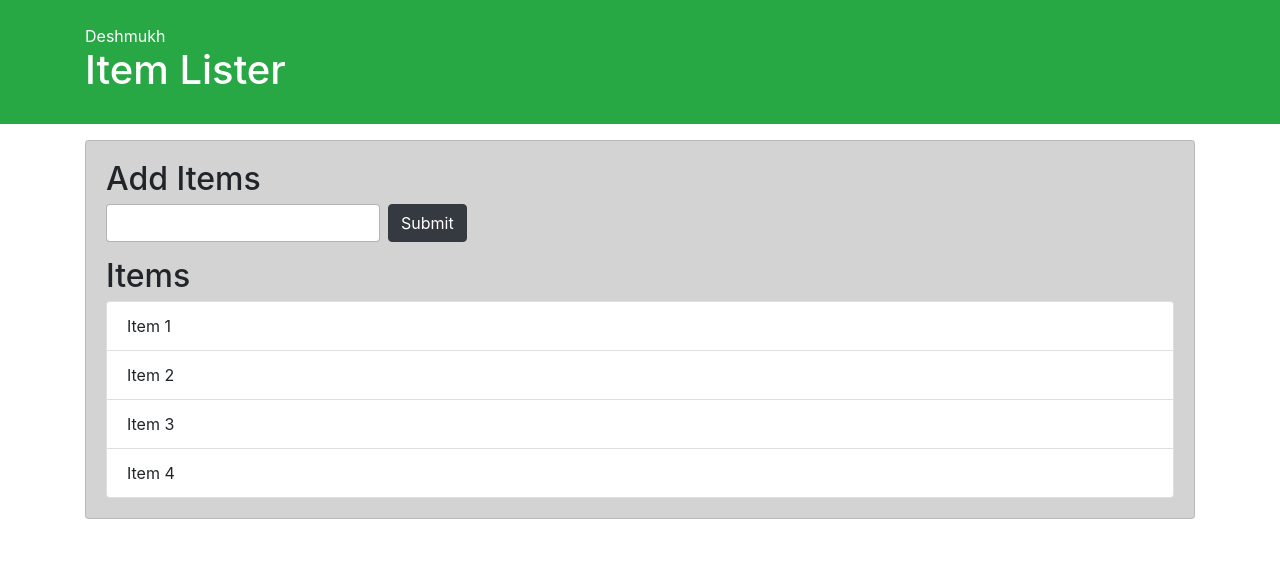
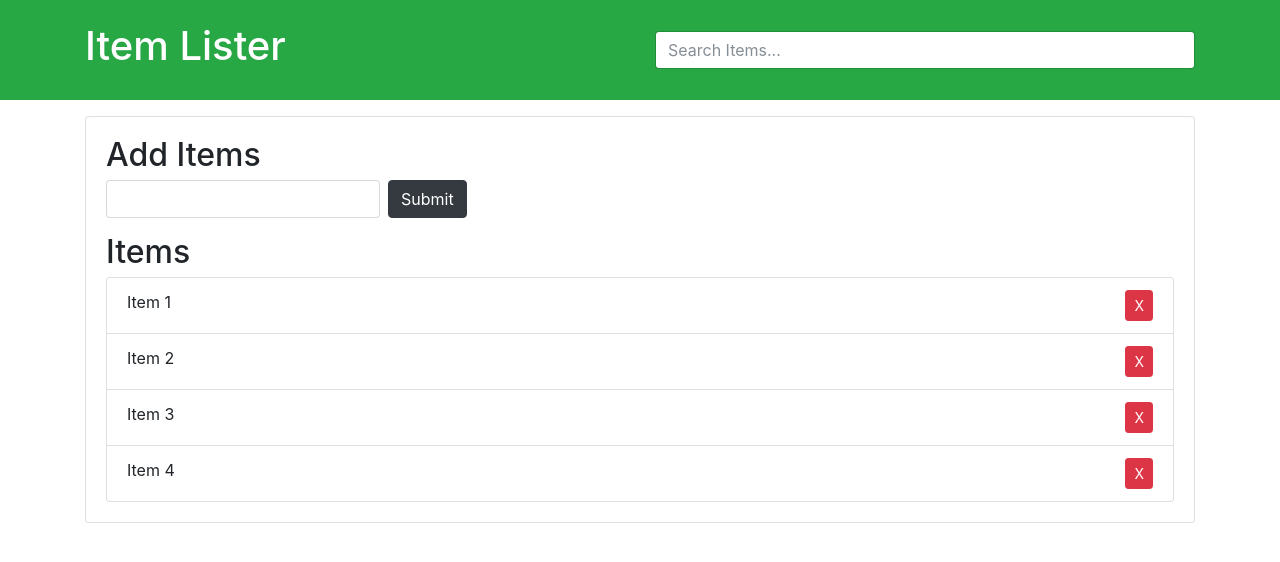
Before and after one commit to aniketdeshmukh548/Projects, a plain HTML site: page dom.html in a window 1280 px wide. Drawn offline with nearby package versions, Linux system fonts and the light colour scheme.

Commit message:
new html for delete and edit

```diff
--- a/dom.html
+++ b/dom.html
@@ -1,4 +1,4 @@
-<!DOCTYPE html>
+<!-- <!DOCTYPE html>
 <html lang="en">
 <head>
   <meta charset="UTF-8">
@@ -27,11 +27,59 @@
       <li class="list-group-item">Item 2</li>
       <li class="list-group-item">Item 3</li>
       <li class="list-group-item">Item 4</li>
-      <!-- <li class="updated">Item 5</li> -->
+      <li class="updated">Item 5</li>
     </ul>
    </div>
   </div>
 
 </body>
 <script src="dom.js"></script>
+</html> -->
+
+<!DOCTYPE html>
+<html lang="en">
+
+<head>
+  <meta charset="UTF-8">
+  <meta name="viewport" content="width=device-width, initial-scale=1.0">
+  <meta http-equiv="X-UA-Compatible" content="ie=edge">
+
+  <link rel="stylesheet" href="https://maxcdn.bootstrapcdn.com/bootstrap/4.0.0-beta/css/bootstrap.min.css"
+    integrity="sha384-/Y6pD6FV/Vv2HJnA6t+vslU6fwYXjCFtcEpHbNJ0lyAFsXTsjBbfaDjzALeQsN6M" crossorigin="anonymous">
+  <title>Item Lister</title>
+</head>
+
+<body>
+  <header id="main-header" class="bg-success text-white p-4 mb-3">
+    <div class="container">
+      <div class="row">
+        <div class="col-md-6">
+          <h1 id="header-title">Item Lister</h1>
+        </div>
+        <div class="col-md-6 align-self-center">
+          <input type="text" class="form-control" id="filter" placeholder="Search Items...">
+        </div>
+      </div>
+    </div>
+  </header>
+  <div class="container">
+    <div id="main" class="card card-body">
+      <h2 class="title">Add Items</h2>
+      <form id="addForm" class="form-inline mb-3">
+        <input type="text" class="form-control mr-2" id="item">
+        <input type="submit" class="btn btn-dark" value="Submit">
+      </form>
+      <h2 class="title">Items</h2>
+      <ul id="items" class="list-group">
+        <li class="list-group-item">Item 1 <button class="btn btn-danger btn-sm float-right delete">X</button></li>
+        <li class="list-group-item">Item 2 <button class="btn btn-danger btn-sm float-right delete">X</button></li>
+        <li class="list-group-item">Item 3 <button class="btn btn-danger btn-sm float-right delete">X</button></li>
+        <li class="list-group-item">Item 4 <button class="btn btn-danger btn-sm float-right delete">X</button></li>
+      </ul>
+    </div>
+  </div>
+
+</body>
+<script src="dom.js"></script>
+
 </html>
--- a/dom.js
+++ b/dom.js
@@ -67,10 +67,12 @@ for(let i=0;i<odd.length;i++)
     //even[i].style.backgroundColor="grey"
 }  */
 
-let itemlist=document.querySelector("#items")
+/* let itemlist=document.querySelector("#items")
 //parentnode && parent element are same
 console.log(itemlist.parentNode)
 itemlist.parentNode.style.backgroundColor="lightgrey"
+//parent element
+console.log(itemlist.parentElement)
 //child node
 console.log(itemlist.childNodes)
 //children
@@ -113,4 +115,4 @@ continer.insertBefore(d,h2)
 
 let e=document.querySelector("ul .list-group-item")
 let e1=document.querySelector("ul li")
-e.insertBefore(d,e1)
+e.insertBefore(d,e1) */
```
